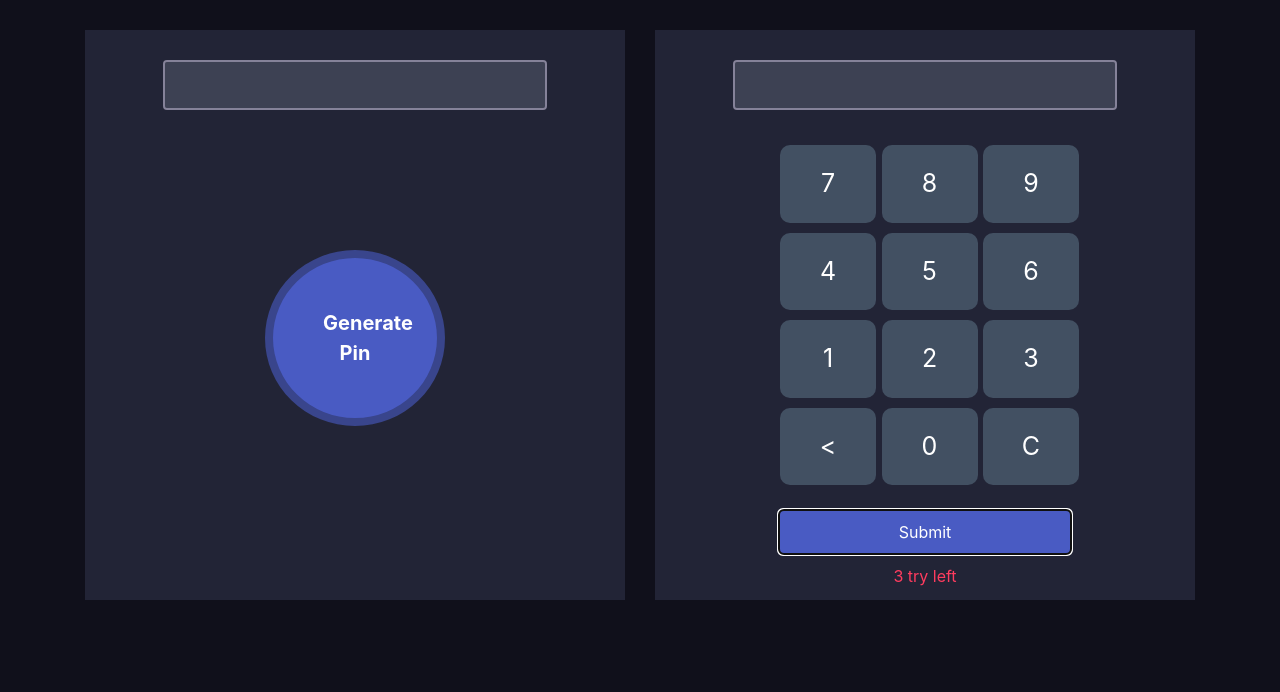
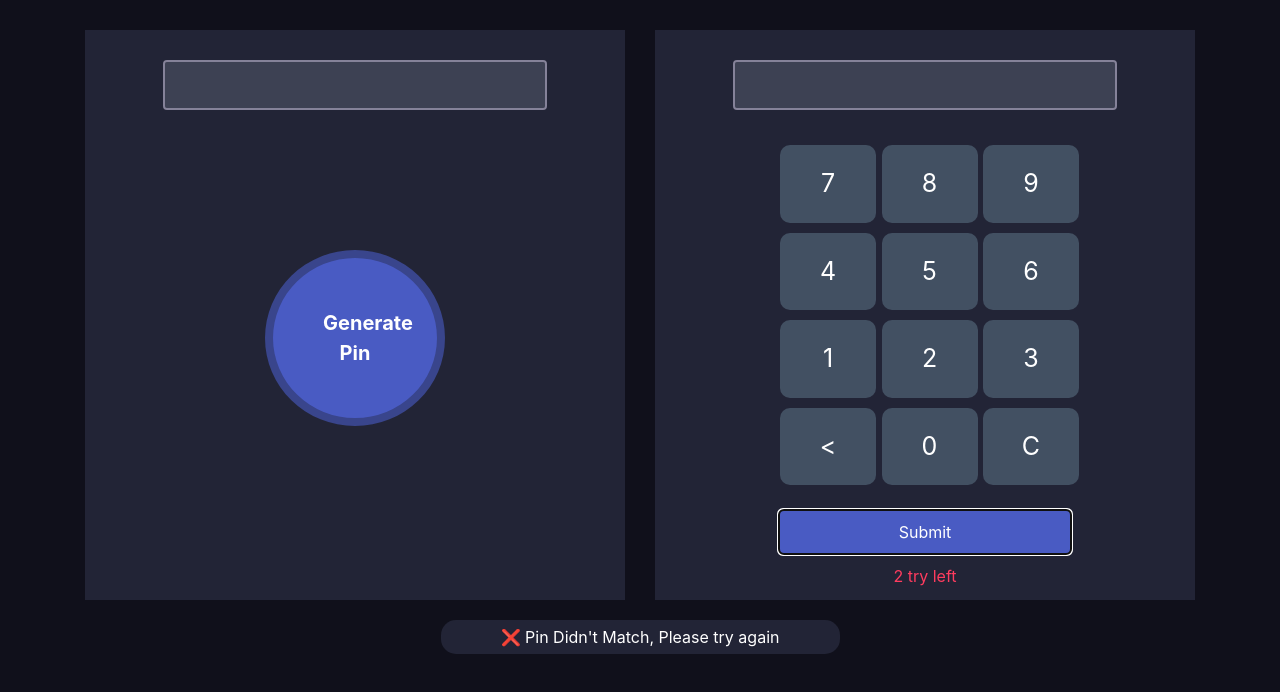
Before and after one commit to nh246/Pin_Generator, a plain HTML site: page pin-matcher-master/index.html in a window 1280 px wide. Both pictures are taken after a click on the button "Submit". Drawn offline with nearby package versions, Linux system fonts and the light colour scheme.

Commit message:
complete pinmaster

```diff
--- a/pin-matcher-master/index.html
+++ b/pin-matcher-master/index.html
@@ -37,21 +37,21 @@
                               <div class="button" id="3" onclick="clickedNumber(3)">3</div>
                             </div>
                             <div class="calc-button-row">
-                                <div class="button" id="clearLast" onclick="clearLastDigit">&lt;</div>
+                                <div class="button" id="clearLast" onclick="clearLastDigit()">&lt;</div>
                                 <div class="button" id="0" onclick="clickedNumber(0)">0</div>
                                 <div class="button" id="clear" onclick="clearInput()">C</div>
                             </div>
                             <div>
-                                <button type="submit" class="submit-btn" onclick="submitNums()">Submit</button>
-                                <p class="action-left">3 try left</p>
+                                <button type="submit" class="submit-btn" id="submitBtn" onclick="submitNums()">Submit</button>
+                                <p class="action-left"> <span id="tryleft">3</span>  try left</p>
                             </div>
                     </div>
                 </div>
             </div>
         </div>
         <div class="notify-section">
-            <p class="notify success">❌ Pin Didn't Match, Please try again</p>
-            <p class="notify success">✅ Pin Matched... Secret door is opening for you</p>
+            <p class="notify success" id="unmatchedPin">❌ Pin Didn't Match, Please try again</p>
+            <p class="notify success" id="matchedPin">✅ Pin Matched... Secret door is opening for you</p>
         </div>
     </div>
 
--- a/pin-matcher-master/script.js
+++ b/pin-matcher-master/script.js
@@ -31,14 +31,32 @@ function clearLastDigit(){
 //  submit
 
 function submitNums () {
-  let num1 = document.getElementById("numpad").value;
+  let count = 0;
+
+
+
+  let num1 = document.getElementById("numPad").value;
   let num2 = document.getElementById("displayPin").value;
-
+ console.log(num2);
   let theNewNum1 = parseInt(num1);
   let theNewNum2 = parseInt(num2);
 
-  if(theNewNum1 == theNewNum2 )
-  {
-    console.log("the pin has matched");
+    if(theNewNum1 == theNewNum2 )
+    {
+      document.getElementById("matchedPin").style.display= "block";
+      document.getElementById("unmatchedPin").style.display= "none";
+    }
+    else {
+      document.getElementById("unmatchedPin").style.display= "block";
+      tryLeftCall()
+    }
+
+
+}
+
+function tryLeftCall() {
+  let tryNum = document.getElementById("tryleft").innerHTML -= 1;
+  if(tryNum == 0){
+       document.getElementById("submitBtn").disabled = true;
   }
 }
```
